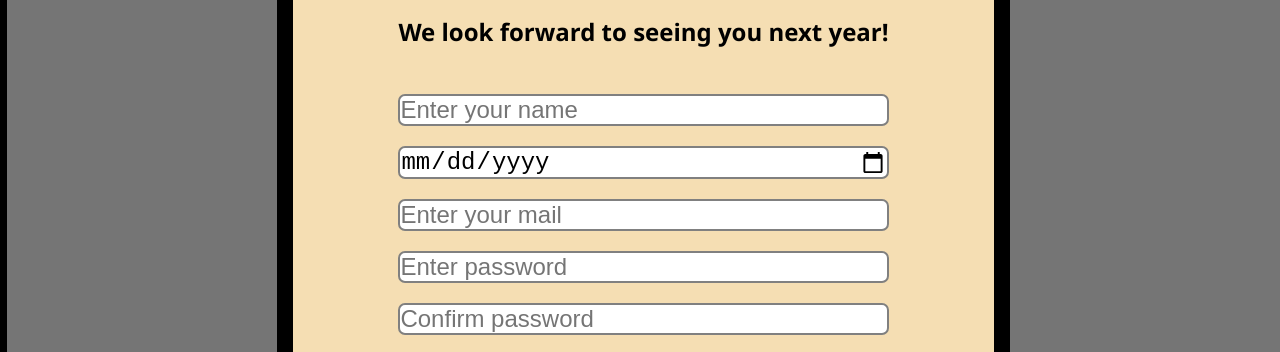
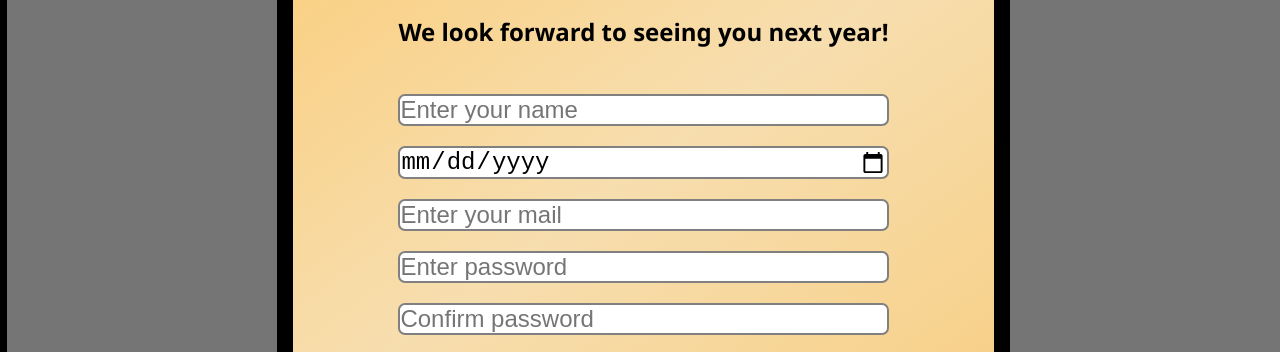
Before and after one commit to iamshubhambhola/registration, a plain HTML site: page index.html in a window 1280 px wide. Shown: the part 415-767 px from the top of the page. Drawn offline with Linux system fonts and the light colour scheme.

Commit message:
updated colour

```diff
--- a/index.html
+++ b/index.html
@@ -45,7 +45,7 @@
                 <br>
                 <div class="form">
                     <input type="text" name="name" id="name" placeholder="Enter your name">
-                    <input type="date" name="dob" id="dob">
+                    <input type="date" name="dob" id="dob" placeholder="dd/mm/yyyy">
                     <input type="text" name="mail" id="mail" placeholder="Enter your mail">
                     <input type="password" name="pass" id="pass" placeholder="Enter password">
                     <input type="password" name="confirmpass" id="confirmpass" placeholder="Confirm password">
--- a/style.css
+++ b/style.css
@@ -31,7 +31,7 @@
 .innersec{
     display: flex;
     flex-direction: column;
-    background-color: wheat;
+    background: linear-gradient(to bottom right, rgb(250, 206, 125), rgb(247, 222, 175),rgb(247, 207, 133));
     margin: auto;
     width: 55%;
     padding: 20px 0px;
```
